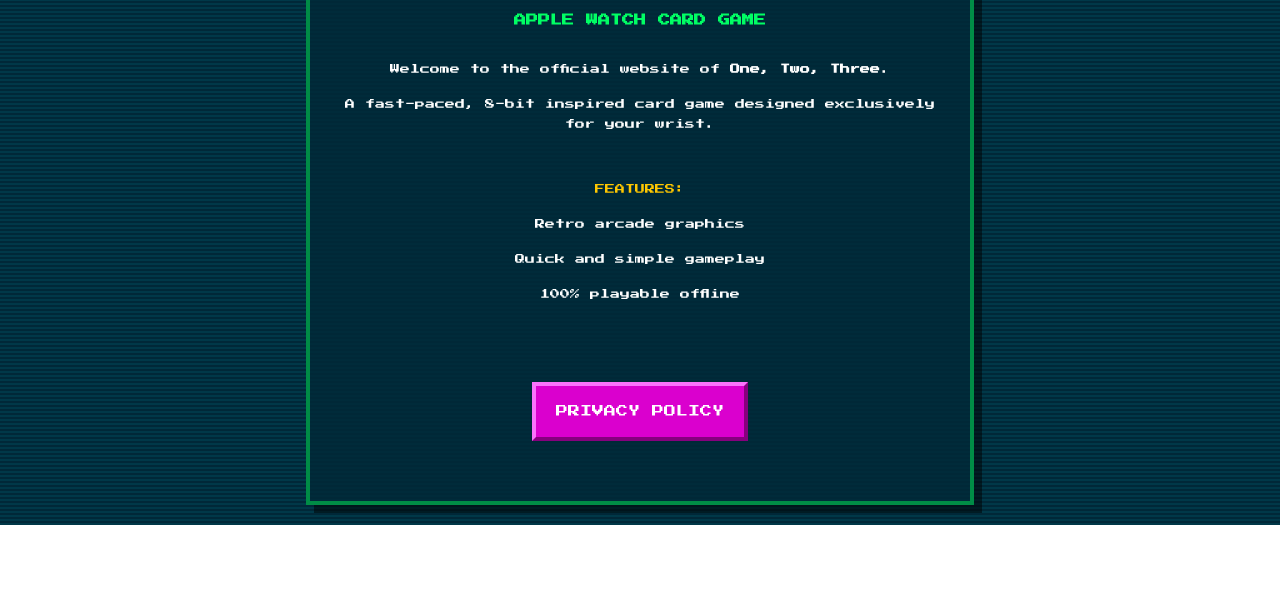
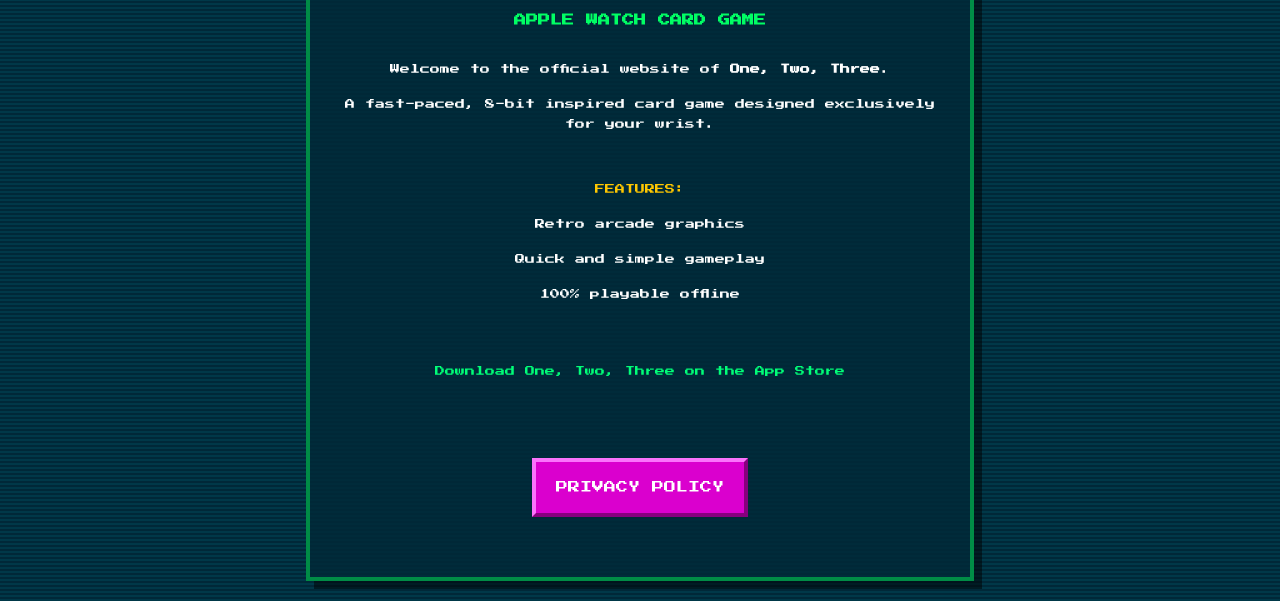
Before and after one commit to torcy-it/one-two-tree, a plain HTML site: page index.html in a window 1280 px wide. Shown: the part 447-1048 px from the top of the page. Before the commit the page ends 972 px from the top, so only its background shows below. Drawn offline with Linux system fonts and the light colour scheme.

Commit message:
Update index.html

```diff
--- a/index.html
+++ b/index.html
@@ -32,6 +32,12 @@
 
         <br>
 
+        <p style="text-align: center; margin-bottom: 30px;">
+            <a href="[INSERISCI_IL_TUO_LINK_QUI]" target="_blank">Download One, Two, Three on the App Store</a>
+        </p>
+
+        <br>
+
         <a href="privacy.html" class="pixel-btn">PRIVACY POLICY</a>
 
     </div>
```
